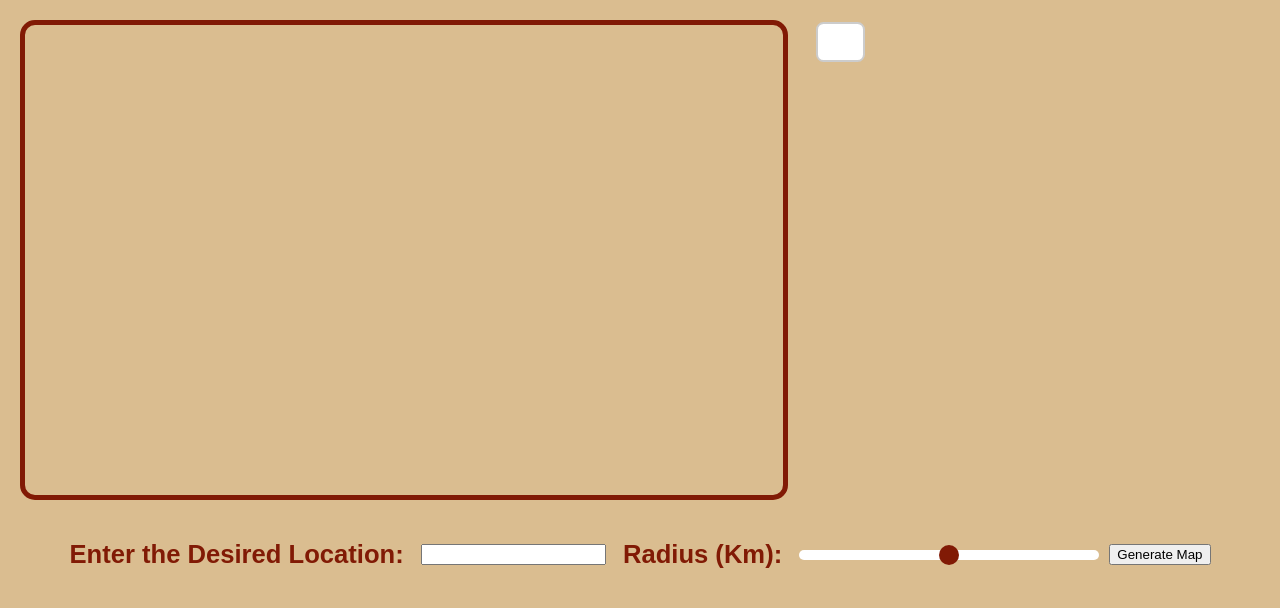
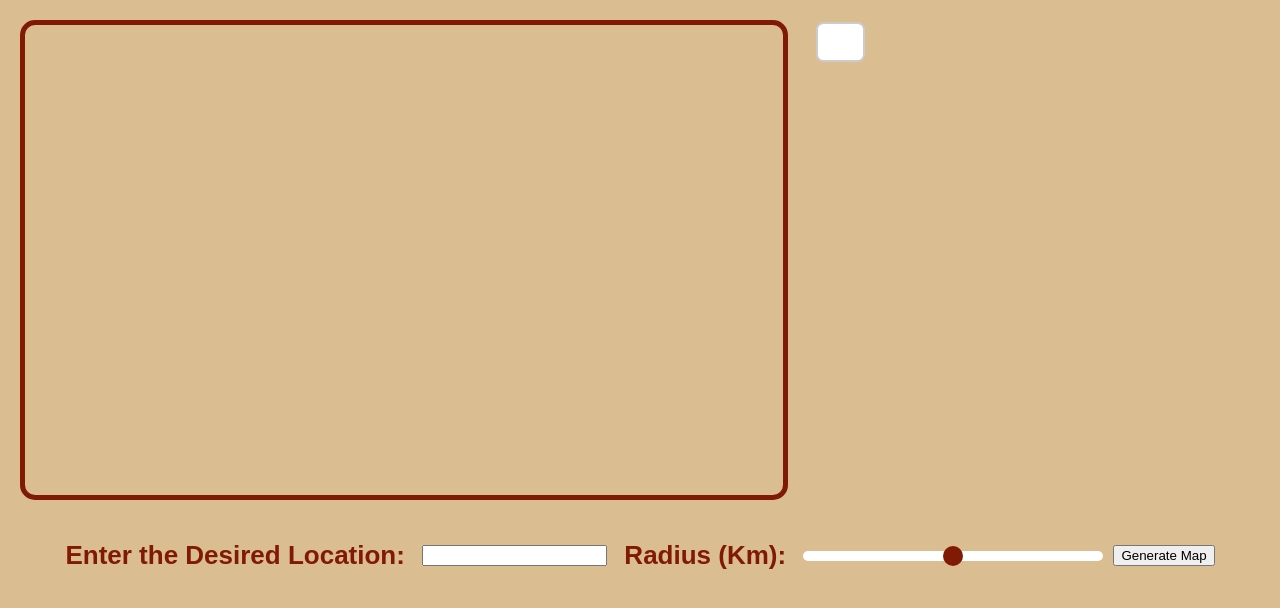
Before and after one commit to Waamer/Gym-Website, a plain HTML site: page index.html in a window 1280 px wide. Drawn offline with Linux system fonts and the light colour scheme; some packages are replaced by stand-ins of ours; a web font is replaced by a local one.

Commit message:
stuborn oopise

```diff
--- a/styles.css
+++ b/styles.css
@@ -91,7 +91,7 @@ h4 {
   margin: 15px;
   z-index: 1;
   font-weight: bold;
-  font-size: 2vw;
+  font-size: 26px;
 }
 
 label, input, button{
```
